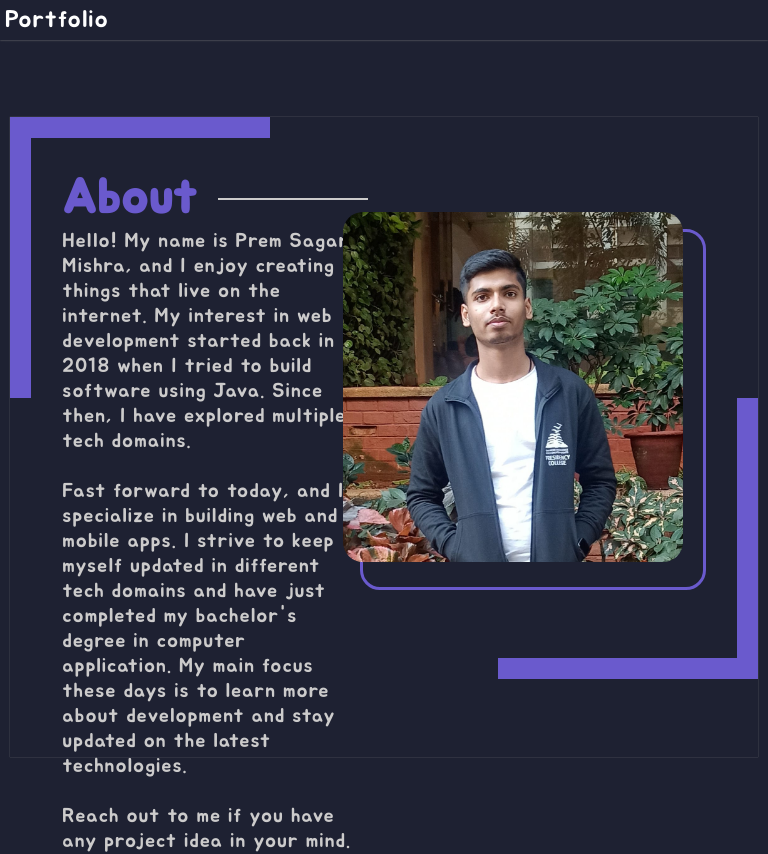
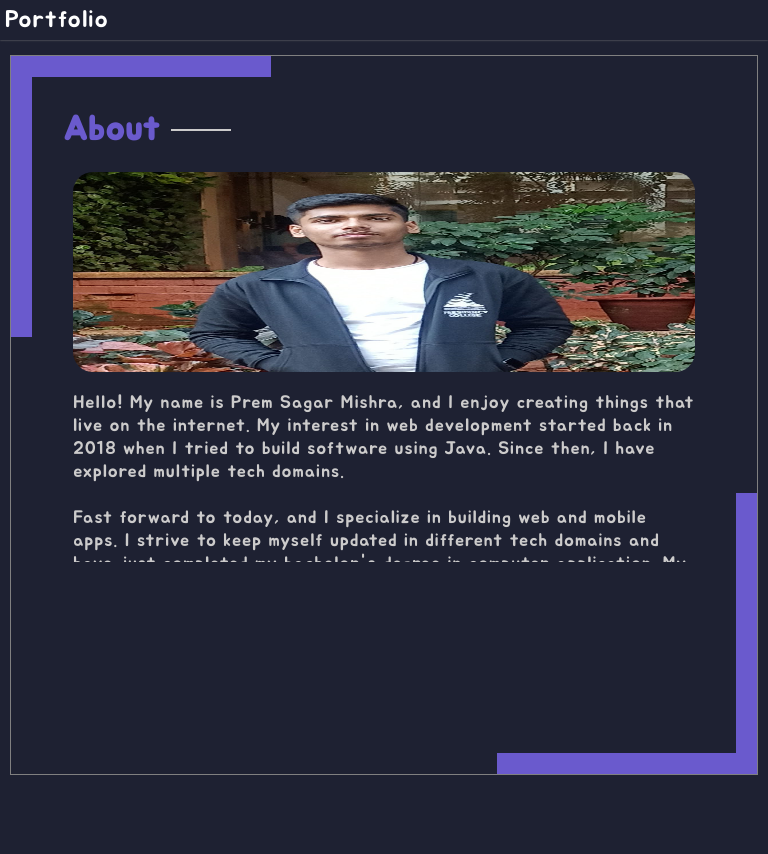
Before and after one commit to PremSagarMishra/portfolio, a React (Vite) app: page /about in a window 768 px wide. After the commit the page ends 800 px from the top, so only its background shows below. Built offline with nearby package versions, Linux system fonts and the light colour scheme.

Commit message:
Completed Responsiveness

```diff
--- a/src/components/MainBody.jsx
+++ b/src/components/MainBody.jsx
@@ -1,41 +1,42 @@
-import React from 'react'
-import Home from "../page/Home"
-import About from "../page/About"
-import Skills from "../page/Skills"
-import Services from "../page/Services"
-import Contact from "../page/Contact"
-import Projects from "../page/Projects"
-import { BrowserRouter as Router,Routes,Route ,Navigate} from "react-router-dom"
+import React from 'react';
+import Home from "../page/Home";
+import About from "../page/About";
+import Skills from "../page/Skills";
+import Services from "../page/Services";
+import Contact from "../page/Contact";
+import Projects from "../page/Projects";
+import { BrowserRouter as Router, Routes, Route } from "react-router-dom";
 
 const MainBody = () => {
   return (
-
     <Router>
       <div className='body'>
-        <div style={{position:"relative",top:"0%",left:"0%",zIndex:"-1"}}>
-        <div style={{height:"21px",background:"var(--main-color)",width:"260px"}}></div>
-        <div style={{height:"260px",background:"var(--main-color)",width:"21px"}}></div>
+        {/* Top-left background elements */}
+        <div style={{ position: "absolute", top: 0, left: 0, zIndex: -1 }}>
+          <div style={{ height: "21px", background: "var(--main-color)", width: "260px" }}></div>
+          <div style={{ height: "260px", background: "var(--main-color)", width: "21px" }}></div>
         </div>
-        {/* Here complete Components will come */}
+
+        {/* Main Content */}
         <div className='body2'>
           <Routes>
             <Route path="/" element={<Home />} />
-           <Route path="/about" element={<About />}/>
-           <Route path="/skills" element={<Skills />}/>
-           <Route path="/services" element={<Services />}/>
-           <Route path="/contact" element={<Contact />}/>
-           <Route path="/projects" element={<Projects />}/>
+            <Route path="/about" element={<About />} />
+            <Route path="/skills" element={<Skills />} />
+            <Route path="/services" element={<Services />} />
+            <Route path="/contact" element={<Contact />} />
+            <Route path="/projects" element={<Projects />} />
           </Routes>
         </div>
 
-        <div style={{position:"relative",rotate:"180deg",zIndex:"-1"}}>
-        <div style={{height:"21px",background:"var(--main-color)",width:"260px"}}></div>
-        <div style={{height:"260px",background:"var(--main-color)",width:"21px"}}></div>
+        {/* Bottom-right background elements */}
+        <div style={{ position: "absolute",rotate:"180deg", bottom: 0, right: 0, zIndex: -1 }}>
+          <div style={{ height: "21px", background: "var(--main-color)", width: "260px" }}></div>
+          <div style={{ height: "260px", background: "var(--main-color)", width: "21px", transform: "rotate(180deg)" }}></div>
         </div>
-
       </div>
     </Router>
-  )
-}
+  );
+};
 
-export default MainBody
+export default MainBody;
--- a/src/components/Style.css
+++ b/src/components/Style.css
@@ -33,20 +33,20 @@
 }
 
 
-.body{
+.body {
     margin: 30px 15%;
     height: 80vh;
-    box-shadow: 0 0 1px grey;
+
+    border: 1px solid grey;
     position: relative;
 }
 
-.body2{
+.body2 {
     width: 100%;
-    position: absolute;
-    height: 100%;
+    height: 100%; /* Ensure it fills the height of .body */
     padding: 6%;
-    top: 0;
-    left: 0;
+    position: relative; /* Position it inside .body */
+    z-index: 1; /* Ensure it's above the background decorations */
 }
 
 
@@ -58,6 +58,7 @@
     gap: 15px;
     border: 2px solid var(--main-color);
     width: 372px;
+    flex-wrap: wrap;
     height: 240px;
     padding: 30px;
     border-radius: 20px;
@@ -119,7 +120,7 @@
 
 .projectcard{
     height: 300px;
-    width: 280px;
+    width: 30%;
     display: flex;
     flex-direction: column;
     align-items: center;
@@ -137,7 +138,9 @@
 }
 .projectcard .sub-head{
     width: 100%;
+    overflow: hidden;
     padding: 0;
+    height: 25px;
     font-size: 20px;
     font-variant: normal;
     padding: 0px 5px;
@@ -148,6 +151,7 @@
     color: var(--secondary-text-color);
     height: 60px;
     padding: 0px 5px;
+    overflow: hidden;
     word-spacing: 3px;
     text-align: flex-start;
 
@@ -177,12 +181,18 @@
 
     .body{
         margin: 3% 10px;
+        height: 50vh;
     }
 
-    .body2{
-        padding: 4%;
+
+
+    .service-card{
+        width: 300px;
     }
 
+    .projectcard .sub-head{
+        font-size: 18px;
+    }
 
 }
 
@@ -197,10 +207,31 @@
     }
 
     .body{
-        margin: 10% 10px;
+        margin: 2% 10px;
+        height: 90vh;
     }
 
     .body2{
         padding: 7%;
     }
+
+    .service-card{
+        width: 100%;
+        height: 200px;
+        padding: 10px;
+    }
+
+    .projectcard{
+        width: 100%;
+    }
+    .skill{
+       width: 45%;
+    }
+    .skill .icon{
+        font-size: 14px;
+    }
+
+    .skill p{
+        font-size: 14px;
+    }
 }
--- a/src/page/About.jsx
+++ b/src/page/About.jsx
@@ -1,32 +1,41 @@
-import React from 'react'
-import "./Style.css"
-import pp from "../assets/pp.jpeg"
+import React from "react";
+import "./Style.css";
+import pp from "../assets/pp.jpeg";
 const About = () => {
-
-  const style={
-
-  }
+  const style = {};
   return (
-    <div className='about'>
+    <div className="about">
       <div className="heading">
         <h1>About</h1>
         <div></div>
       </div>
-      <div className='container'>
+      <div className="container">
         <div className="left">
-        <p className='intro'>Hello! My name is Prem Sagar Mishra, and I enjoy creating things that live on the internet. My interest in web development started back in 2018 when I tried to build software using Java. Since then, I have explored multiple tech domains.<br></br><br></br>
-
-Fast forward to today, and I specialize in building web and mobile apps. I strive to keep myself updated in different tech domains and have just completed my bachelor's degree in computer application. My main focus these days is to learn more about development and stay updated on the latest technologies.
-<br></br>
-<br></br>
-Reach out to me if you have any project idea in your mind.</p>
+          <p className="intro">
+            Hello! My name is Prem Sagar Mishra, and I enjoy creating things
+            that live on the internet. My interest in web development started
+            back in 2018 when I tried to build software using Java. Since then,
+            I have explored multiple tech domains.<br></br>
+            <br></br>
+            Fast forward to today, and I specialize in building web and mobile
+            apps. I strive to keep myself updated in different tech domains and
+            have just completed my bachelor's degree in computer application. My
+            main focus these days is to learn more about development and stay
+            updated on the latest technologies.
+            <br></br>
+            <br></br>
+            Reach out to me if you have any project idea in your mind.
+          </p>
         </div>
         <div className="right">
-        <img src={pp} alt='image'></img>
+          <div>
+          <img src={pp} alt="image"></img>
+          </div>
+
         </div>
       </div>
     </div>
-  )
-}
+  );
+};
 
-export default About
+export default About;
--- a/src/page/Style.css
+++ b/src/page/Style.css
@@ -71,7 +71,7 @@ gap: 20px;
     width: 100%;
     display: flex;
     flex-direction: row;
-    max-height: 800px;
+    height: 400px;
     justify-content: space-between;
     align-items: flex-start;
 }
@@ -79,8 +79,19 @@ gap: 20px;
 .about .container .left{
     width: 50%;
     font-size: 20px;
-    height: 90%;
+    display: flex;
+    height: 100%;
     overflow: scroll;
+}
+
+.left .intro{
+    height: 60vh;
+    overflow: scroll;
+    font-size: 18px;
+}
+
+.intro::-webkit-scrollbar{
+    display: none;
 }
 
 .about .container .left::-webkit-scrollbar{
@@ -88,15 +99,19 @@ gap: 20px;
 }
 
 .about .container .right{
-    width: max-content;
+    width: 40%;
+    height: 100%;
+
+}
+
+.about .container .right div{
+    width: 100%;
     border: 3px solid var(--main-color);
     border-radius: 20px;
-    height: 80%;
 }
 
 .container .right img{
-    width: 340px;
-    height: 350px;
+    width: 100%;
     border-radius: 20px;
     position: relative;
     top: -20px;
@@ -213,7 +228,7 @@ border: 1px solid white;
     justify-content: space-between;
     margin-top: 20px;
     overflow: scroll;
-    max-height: 300px;
+
 }
 
 #projects::-webkit-scrollbar{
@@ -227,7 +242,7 @@ border: 1px solid white;
     padding:  10px 20px;
     width: max-content;
     align-self: center;
-    margin-top: 20px;
+    margin-top: 10px;
     border-radius: 5px;
     font-size: 20px;
     border: 1px solid black;
@@ -235,7 +250,133 @@ border: 1px solid white;
     cursor: move;
 }
 
-.show-more:hover, .show-more:focus{
+.show-more:hover{
     background-color: transparent;
     border: 1px solid var(--main-color);
 }
+
+
+
+@media only screen and (min-device-width: 768px) and (max-device-width: 1024px){
+    #projects{
+        gap: 10px;
+    }
+
+    .home .intro{
+        padding: 0;
+    }
+
+}
+
+@media only screen and (max-width:768px){
+
+    .home {
+        gap: 5px;
+        overflow: scroll;
+    }
+    .home::-webkit-scrollbar{
+        display: none;
+    }
+    .home h1,h2{
+        font-size: 34px;
+    }
+
+    .home .intro{
+        padding: 0;
+        text-align: start;
+    }
+
+
+    .about .container{
+        flex-direction: column-reverse;
+        gap: 20px;
+    }
+
+    .about .container .left{
+        width: 100%;
+        display: flex;
+        padding: 10px;
+        justify-content: center;
+    }
+
+    .about .container .right{
+        width: 100%;
+        justify-content: center;
+        align-items: center;
+
+    }
+
+    .about .container .right img{
+        height: 200px;
+        width: 100%;
+        position: relative;
+        top: 0;
+        left: 0;
+
+    }
+
+    .about .container .right div{
+        width: 100%;
+        height: 200px;
+        border: none;
+        padding: 10px;
+        display: flex;
+        justify-content: flex-start;
+    }
+
+
+
+    .container .sub-head{
+        font-size: 18px;
+        padding: 0;
+    }
+    .service-cards{
+        flex-wrap: wrap;
+        gap: 10px;
+        overflow: scroll;
+    }
+
+    .service-cards::-webkit-scrollbar{
+        display: none   ;
+    }
+
+    .heading{
+        gap: 10px;
+        margin-bottom: 10px;
+    }
+    .heading h1{
+        font-size: 34px;
+    }
+
+    .heading div{
+        width: 60px;
+    }
+
+    .skills{
+        gap: 10px;
+    }
+
+    .contact{
+        flex-wrap: wrap;
+        overflow: scroll;
+    }
+
+    .contact::-webkit-scrollbar{
+        display: none;
+
+    }
+
+    .contact .left{
+        width: 100%;
+    }
+    .contact .right{
+        width: 100%;
+    }
+
+    .contact .right div{
+        width: 100%;
+        justify-content: flex-start;
+        padding: 10px 0;
+    }
+
+}
```
Lines whose indentation alone changed are shown as unchanged.
